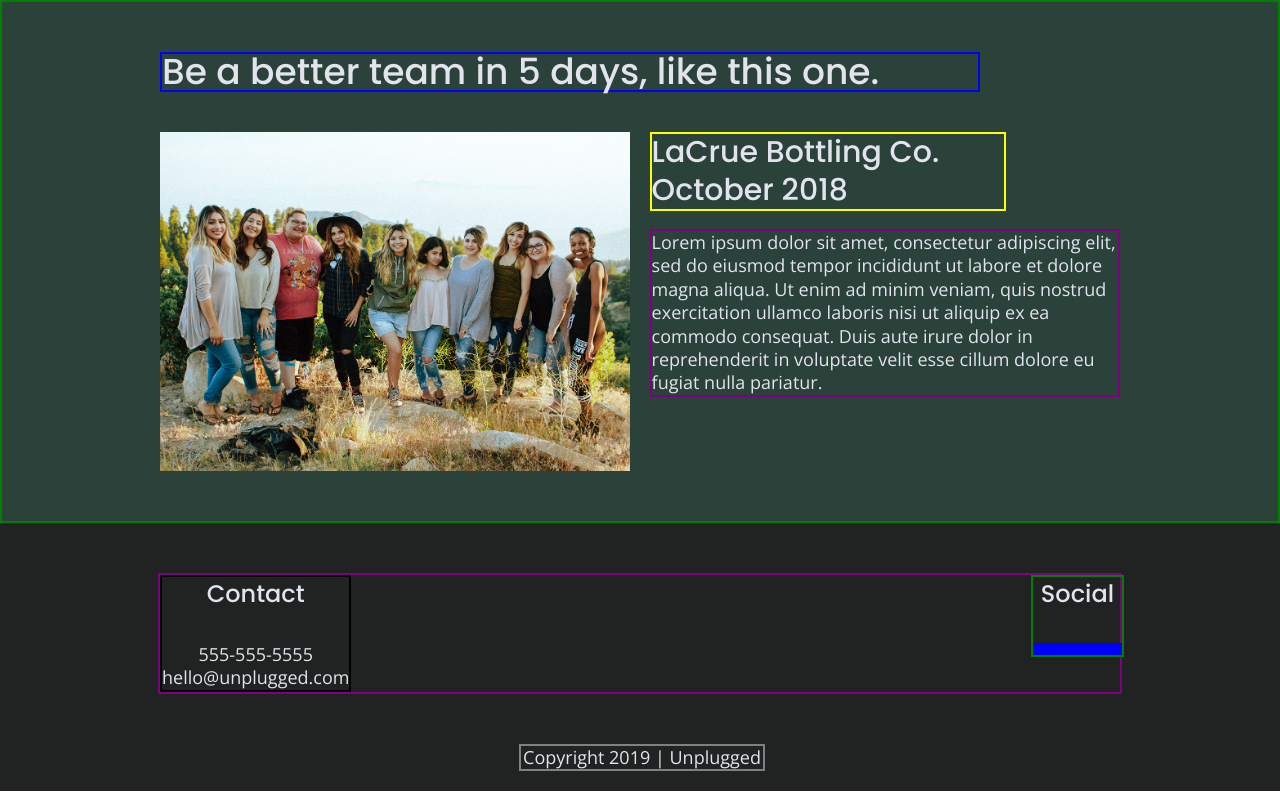
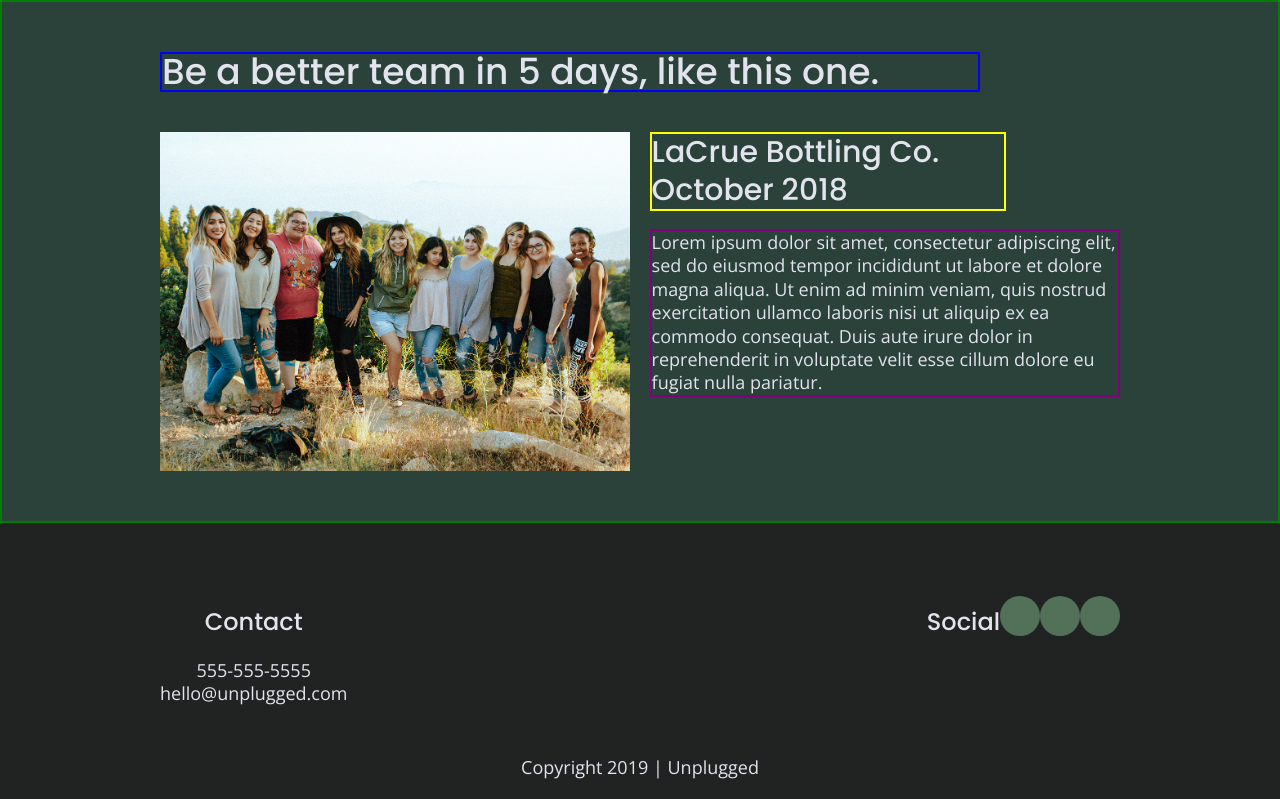
Before and after one commit to abagaelshrader/206-unplugged-retreat, a plain HTML site: page index.html in a window 1280 px wide. Shown: the part 2188-2987 px from the top of the page. Drawn offline with nearby package versions, Linux system fonts and the light colour scheme.

Commit message:
Social media icons added

```diff
--- a/css/main.css
+++ b/css/main.css
@@ -202,43 +202,40 @@ header li {
 footer {
   flex-direction: column;
   text-align: center;
-  /*width: 100%; not in solution code*/
 }
 footer .content-wrapper {
-  border: 2px solid purple;
   width: 55%;
   margin: 50px 0;
 }
 footer .contact {
   margin-bottom: 50px;
-  border: 2px solid black;
-  text-align: center;
+  /*text-align: center;*/
 }
 footer .social-icons {
   display: flex;
   justify-content: space-around;
   align-items: center;
-  border: 2px solid green;
-  width: 100%;
-  flex-flow: row wrap; /*not in solution code*/
 }
 footer .social-icons p {
-  border: 2px solid blue;
+  border-radius: 50%;
+  width: 40px;
+  height: 40px;
   display: flex;
   justify-content: center;
   align-items: center;
-  flex-flow: row wrap; /*not in solution code*/
-  width: 100%;
+  background-color: #527158;
+}
+footer .social-icons p i {
+  font-size: 1.125em;
 }
 footer p {
   margin: 0;
 }
 footer h4 {
-  margin-top: 0;
+  margin-bottom: 20px;
 }
 footer .copyright {
   margin-bottom: 20px;
-  border: 2px solid grey;
   text-align: center;
 }
 /* ------------ MOBILE STYLES - HOMEPAGE ------------ */
@@ -664,9 +661,6 @@ footer .contact {
 footer h4 {
   font-size: 1.5em;
 }
-footer .copyright {
-  width: 100%;
-}
   /* -------------- ABOUT PAGE ----------- */
   .mission-content {
     display: flex;
```
